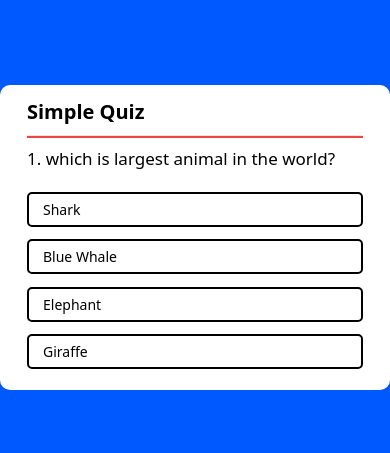
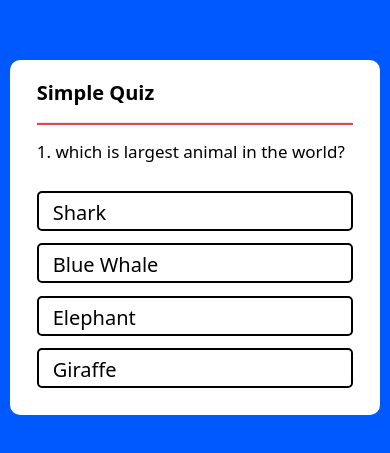
Before and after one commit to SouhailM07/code213-simple-quiz, a React (Vite) app: page / in a window 390 px wide. Shown: the part 185-638 px from the top of the page. Built offline with nearby package versions, Linux system fonts and the light colour scheme.

Commit message:
adding responsive codes

```diff
--- a/src/App.css
+++ b/src/App.css
@@ -5,3 +5,29 @@ html {
 body {
   background-color: rgb(0, 89, 255);
 }
+
+@media screen and (max-width: 800px) {
+  #container {
+    width: 95vw;
+  }
+  #quiz-container {
+    height: 35rem;
+  }
+  .p-score {
+    text-align: center;
+  }
+  li {
+    height: 4rem;
+    font-size: 2rem !important;
+  }
+  #winningBoard {
+    width: 95vw;
+  }
+}
+
+@media screen and (max-width: 370px) {
+  .p-quiz {
+    font-size: 1rem !important;
+    text-align: center;
+  }
+}
--- a/src/components/Container/Container.tsx
+++ b/src/components/Container/Container.tsx
@@ -21,11 +21,17 @@ export default function Container() {
 
   return (
     <>
-      <div className="relative  bg-white w-[55rem] h-[auto] rounded-2xl px-[2.7rem]  flex flex-col">
-        <div className="flex flex-col justify-evenly h-[30rem] mt-2 ">
+      <div
+        id="container"
+        className="relative  bg-white w-[55rem] h-[auto] rounded-2xl px-[2.7rem]  flex flex-col"
+      >
+        <div
+          id="quiz-container"
+          className="flex flex-col justify-evenly h-[30rem] mt-2 "
+        >
           <h1 className="text-[2rem] font-semibold ">Simple Quiz</h1>
           <hr className="bg-red-500 h-1  rounded-2xlo" />
-          <p className="text-[1.7rem] font-medium">
+          <p className="p-quiz text-[1.7rem] font-medium">
             {`${quiz + 1}. ${arrOfQuestions[quiz]}`}
           </p>
           <ul>
--- a/src/components/WinningBoard/WinningBoard.tsx
+++ b/src/components/WinningBoard/WinningBoard.tsx
@@ -11,11 +11,16 @@ export default function WinningBoard() {
   let score = useSelector((state: any) => state.quiz.score);
   return (
     <>
-      <div className="absolute bg-white h-[25rem] w-[55rem] rounded-xl justify-center flex ">
+      <div
+        id="winningBoard"
+        className="absolute bg-white h-[25rem] w-[55rem] rounded-xl justify-center flex "
+      >
         <div className=" w-[90%] h-[19rem] flex flex-col justify-evenly ">
           <h1 className="text-[2rem] font-semibold ">Simple Quiz</h1>
           <hr className="bg-red-500 h-1  rounded-2xlo" />
-          <p className="text-[2rem] font-semibold">You score is {score}</p>
+          <p className="p-score text-[2rem] font-semibold">
+            You score is {score}
+          </p>
           <button
             onClick={() => {
               dispatch(playAgain());
```
